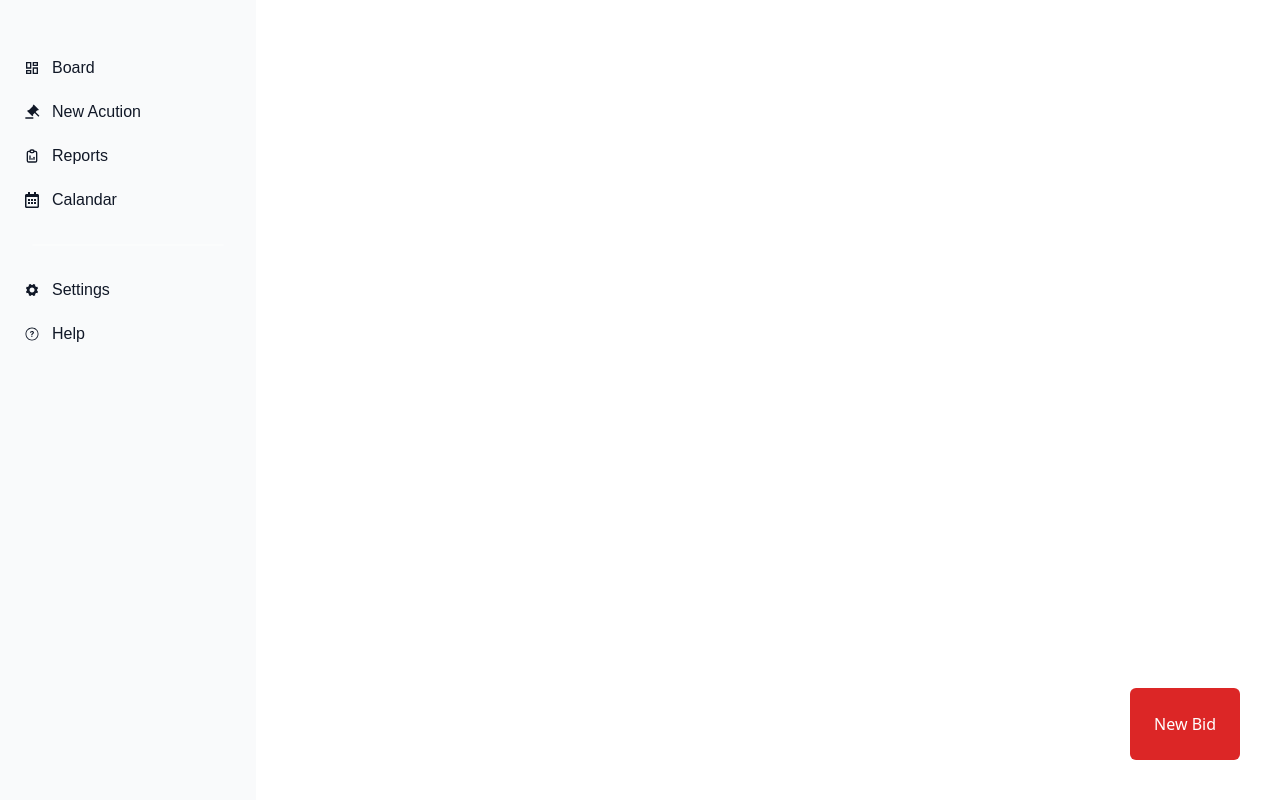
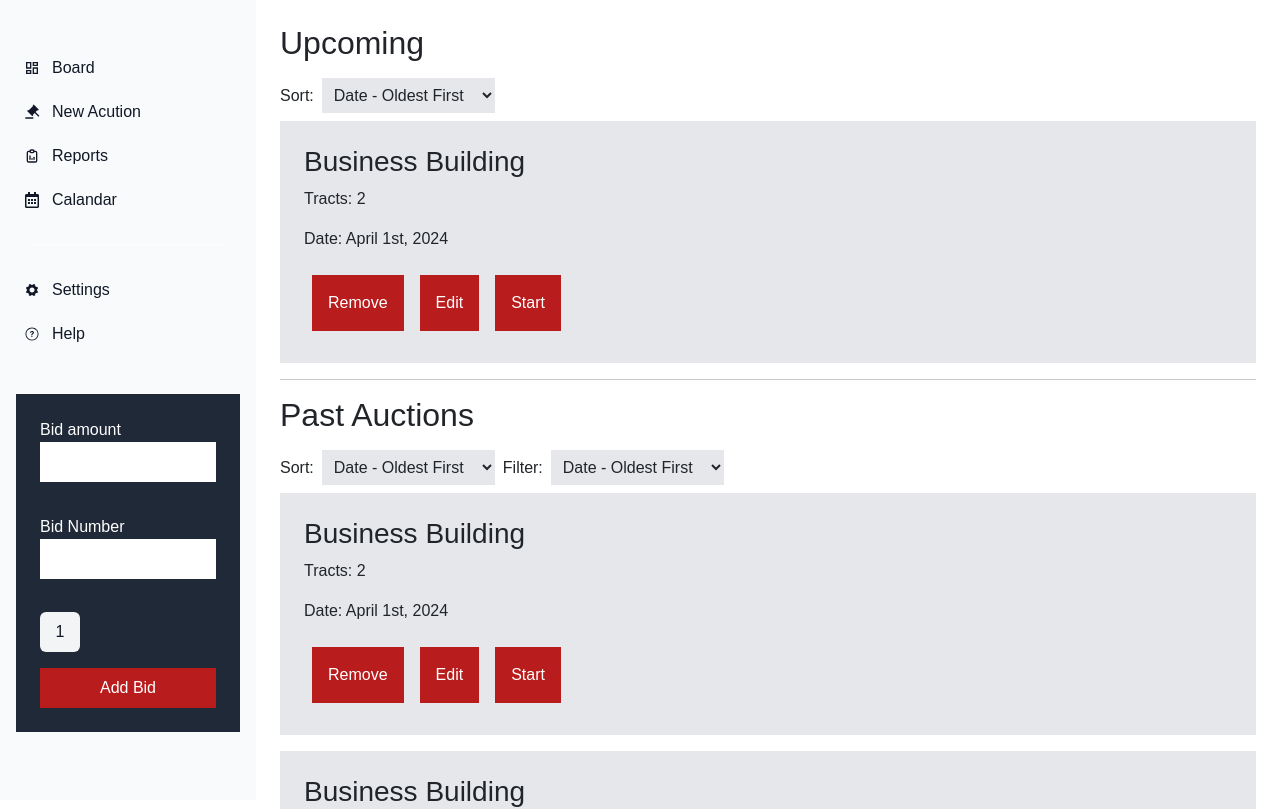
Before and after one commit to Gavin596h/Harris-Auction-Software, a React (Create React App) app in the folder auction-software-project/: page /home in a window 1280 px wide. Shown: the top 809 px of the page. Built offline with nearby package versions, Linux system fonts and the light colour scheme; the HTML template or start-up script is replaced by a standard one; a web font is replaced by a local one.

Commit message:
Design Example List & Side Bid Form

```diff
--- a/auction-software-project/src/App.js
+++ b/auction-software-project/src/App.js
@@ -16,8 +16,8 @@ function App() {
         {/* <header>
           <GiHamburgerMenu onClick={() => setShowNav(!showNav)}/>
         </header> */}
+        <Navbar/>
 
-        <Navbar/>
         <Routes>
           <Route path="/bid-board" exact={true} element={<BidBoard/>}/>
           <Route path="/new-auction" exact={true} element={<NewAuction/>}/>
--- a/auction-software-project/src/components/Navbar.js
+++ b/auction-software-project/src/components/Navbar.js
@@ -12,7 +12,7 @@ import { IoIosHelpCircleOutline } from "react-icons/io";
 const Navbar = () => {
     return (
         <aside className='font-fira fixed top-0 left-0 z-40 w-64 h-screen'>
-            <div className='h-full overflow-y-auto py-5 px-3 bg-gray-50 dark:bg-red-700'>
+            <div className='h-full overflow-y-auto py-5 px-3 bg-gray-50 dark:bg-gray-700'>
             <ul className="pl-0 space-y-1">
                     <li>
                         <NavLink to="/bid-board" className='no-underline flex items-center p-2 text-base font-normal text-gray-900 rounded-lg dark:text-white dark:hover:bg-red-600 group'>
@@ -53,7 +53,31 @@ const Navbar = () => {
                             </a>
                         </li>
                     </ul>
+                    <br>
+            </br>
+
+
+            <div className="bg-gray-800 p-4">
+            <label className="text-white">Bid amount</label>
+            <input className="w-full p-2"></input>
+            <hr></hr>
+            <labe className="text-white">Bid Number</labe>
+            <input className="w-full p-2"></input>
+            <hr></hr>
+            <ul className="grid grid-cols-3 p-0 gap-3">
+                <li>
+                    <input id="1" type="checkbox" value="" class="hidden peer" required=""></input>
+                    <label for="1" className=" w-10 h-10 hover:bg-gray-500 hover:text-white bg-gray-100 inline-flex items-center justify-between cursor-pointer peer-checked:text-white peer-checked:bg-red-600 rounded text-gray-900">
+                        <div className="block text-center items-center w-full">1</div>
+                    </label>
+                </li>
+            </ul>
+            <button className="bg-red-700 text-white w-full p-2">Add Bid</button>
             </div>
+
+                    </div>
+
+
         </aside>
 
     )
--- a/auction-software-project/src/components/NewBid.js
+++ b/auction-software-project/src/components/NewBid.js
@@ -8,11 +8,6 @@ const NewBid = ({ fetchBids }) => {
     const [bidAmount, setBidAmount] = useState('');
     const [bidType, setBidType] = useState('InTotal'); // Assuming this affects calculations
     const [show, setShow] = useState(false);
-
-    const handleClose = () => setShow(false);
-    const handleShow = () => setShow(true);
-
-
 
 
     // Reset form fields to their default states
@@ -73,44 +68,26 @@ const NewBid = ({ fetchBids }) => {
 
     return (
 
-<>
-
-<button onClick={handleShow} className="bg-red-600 py-4 px-4 rounded text-white absolute bottom-10 right-10">
-  New Bid
-</button>
-
-<Modal show={show} onHide={handleClose}>
-        <Modal.Body>
-            <form onSubmit={handleSubmit}>
-                <label htmlFor="BidderNumber">Bidder Number</label>
-                <input type="number" id="BidderNumber" name="BidderNumber" value={bidderNumber} onChange={e => setBidderNumber(e.target.value)} />
-
-                <label htmlFor="Tracts">Tracts Being Bid On</label>
-                <input type="text" id="Tracts" name="Tracts" value={tracts} onChange={e => setTracts(e.target.value)} />
-
-                <label htmlFor="BidAmount">Bid Amount</label>
-                <input type="number" id="BidAmount" name="BidAmount" value={bidAmount} onChange={e => setBidAmount(e.target.value)} />
-
-                <label htmlFor="BidType">Bid Type</label>
-                <select id="BidType" name="BidType" value={bidType} onChange={e => setBidType(e.target.value)}>
-                    <option value="InTotal">In Total</option>
-                    <option value="PerAcre">Per Acre</option>
-                </select>
-            </form>
-            <br></br>
-            <button type="submit" id="SubmitBid" name="SubmitBid" className="bg-red-600 py-2 px-4 rounded text-white mr-5">Submit Bid</button>
-            <button type="button" id="ClearForm" name="ClearForm" className="bg-gray-600 py-2 px-4 rounded text-white"onClick={clearForm}>Clear Form</button>
-
-  </Modal.Body>
-</Modal>
-</>
-
-
-
-
-
+<aside className='font-fira fixed top-0 left-0 z-40 w-64 h-screen'>
+        <div className="bg-gray-800 p-4">
+            <label className="text-white">Bid amount</label>
+            <input className="w-full p-2"></input>
+            <hr></hr>
+            <labe className="text-white">Bid Number</labe>
+            <input className="w-full p-2"></input>
+            <hr></hr>
+            <ul className="grid grid-cols-3 p-0 gap-3">
+                <li>
+                    <input id="1" type="checkbox" value="" class="hidden peer" required=""></input>
+                    <label for="1" className=" w-10 h-10 hover:bg-gray-500 hover:text-white bg-gray-100 inline-flex items-center justify-between cursor-pointer peer-checked:text-white peer-checked:bg-red-600 rounded text-gray-900">
+                        <div className="block text-center items-center w-full">1</div>
+                    </label>
+                </li>
+            </ul>
+            <button className="bg-red-700 text-white w-full p-2">Add Bid</button>
+            </div>
+        </aside>
     );
 }
 
-
 export default NewBid;
--- a/auction-software-project/src/pages/BidBoard.js
+++ b/auction-software-project/src/pages/BidBoard.js
@@ -23,7 +23,7 @@ function BidBoard() {
 
   return (
           <div className="p-4 sm:ml-64 font-fira">
-            <table className="w-full text-sm text-gray-500 dark:text-white table-auto right-0">
+            <table className="w-full text-sm text-white table-auto right-0">
                 <thead className="w-full text-xs text-gray-700 uppercase bg-gray-50 dark:bg-gray-900 dark:text-white">
                     <tr>
                         <th scope="col" className="px-6 py-3 border-r-2 border-gray-400 ">
@@ -48,7 +48,7 @@ function BidBoard() {
                 </thead>
                 <tbody>
                 {bids.map((bid, index) => (
-                    <tr key={index} className="dark:bg-black">
+                    <tr key={index} className="bg-black">
                         <td className="border-gray-400 border-r-2 px-6 py-4">{bid.Bidder}</td>
                         <td className="border-gray-400 border-r-2 px-6 py-4">{bid.BidAmount}</td>
                         <td className="border-gray-400 border-r-2 px-6 py-4">{bid.ToLead}</td>
@@ -59,7 +59,6 @@ function BidBoard() {
                 ))}
                 </tbody>
             </table>
-            <NewBid></NewBid>
         </div>
   );
 }
--- a/auction-software-project/src/pages/Home.js
+++ b/auction-software-project/src/pages/Home.js
@@ -3,10 +3,73 @@ import NewBid from '../components/NewBid';
 
 const Home = () => {
     return    (
-        <div className='ml-100 bg-black'>
-        <NewBid></NewBid>
-
-        </div>
+        <div className="p-4 sm:ml-64 font-fira">
+            <h2>Upcoming</h2>
+            <label>Sort:</label>
+            <select className="bg-gray-200 p-2 m-2">
+                <option>Date - Oldest First</option>
+                <option>Date - Newest First</option>
+                <option>A-Z</option>
+            </select>
+            <br></br>
+            <ul className="p-0">
+                <li className="bg-gray-200 p-4 w-full">
+                    <div className="w-6/12">
+                        <h3>Business Building</h3>
+                        <p>Tracts: 2</p>
+                        <p>Date: April 1st, 2024</p>
+                    </div>
+                    <div className="w-6/12">
+                        <button className="m-2 p-3 bg-red-700 text-white">Remove</button>
+                        <button className="m-2 p-3 bg-red-700 text-white">Edit</button>
+                        <button className="m-2 p-3 bg-red-700 text-white">Start</button>
+                    </div>
+                </li>
+            </ul>
+            <hr></hr>
+            <h2>Past Auctions</h2>
+            <label>Sort:</label>
+            <select className="bg-gray-200 p-2 m-2">
+                <option>Date - Oldest First</option>
+                <option>Date - Newest First</option>
+                <option>A-Z</option>
+            </select>
+            <label>Filter:</label>
+            <select className="bg-gray-200 p-2 m-2">
+                <option>Date - Oldest First</option>
+                <option>Date - Newest First</option>
+                <option>A-Z</option>
+            </select>
+            <br></br>
+            <ul className="p-0">
+                <li className="bg-gray-200 p-4 w-full">
+                    <div className="w-6/12">
+                        <h3>Business Building</h3>
+                        <p>Tracts: 2</p>
+                        <p>Date: April 1st, 2024</p>
+                    </div>
+                    <div className="w-6/12">
+                        <button className="m-2 p-3 bg-red-700 text-white">Remove</button>
+                        <button className="m-2 p-3 bg-red-700 text-white">Edit</button>
+                        <button className="m-2 p-3 bg-red-700 text-white">Start</button>
+                    </div>
+                </li>
+            </ul>
+            <ul className="p-0">
+                <li className="bg-gray-200 p-4 w-full">
+                    <div className="w-6/12">
+                        <h3>Business Building</h3>
+                        <p>Tracts: 2</p>
+                        <p>Date: April 1st, 2024</p>
+                    </div>
+                    <div className="w-6/12">
+                        <button className="m-2 p-3 bg-red-700 text-white">Remove</button>
+                        <button className="m-2 p-3 bg-red-700 text-white">Edit</button>
+                        <button className="m-2 p-3 bg-red-700 text-white">Start</button>
+                    </div>
+                </li>
+            </ul>
+    </div>
 
     )
 }
```
